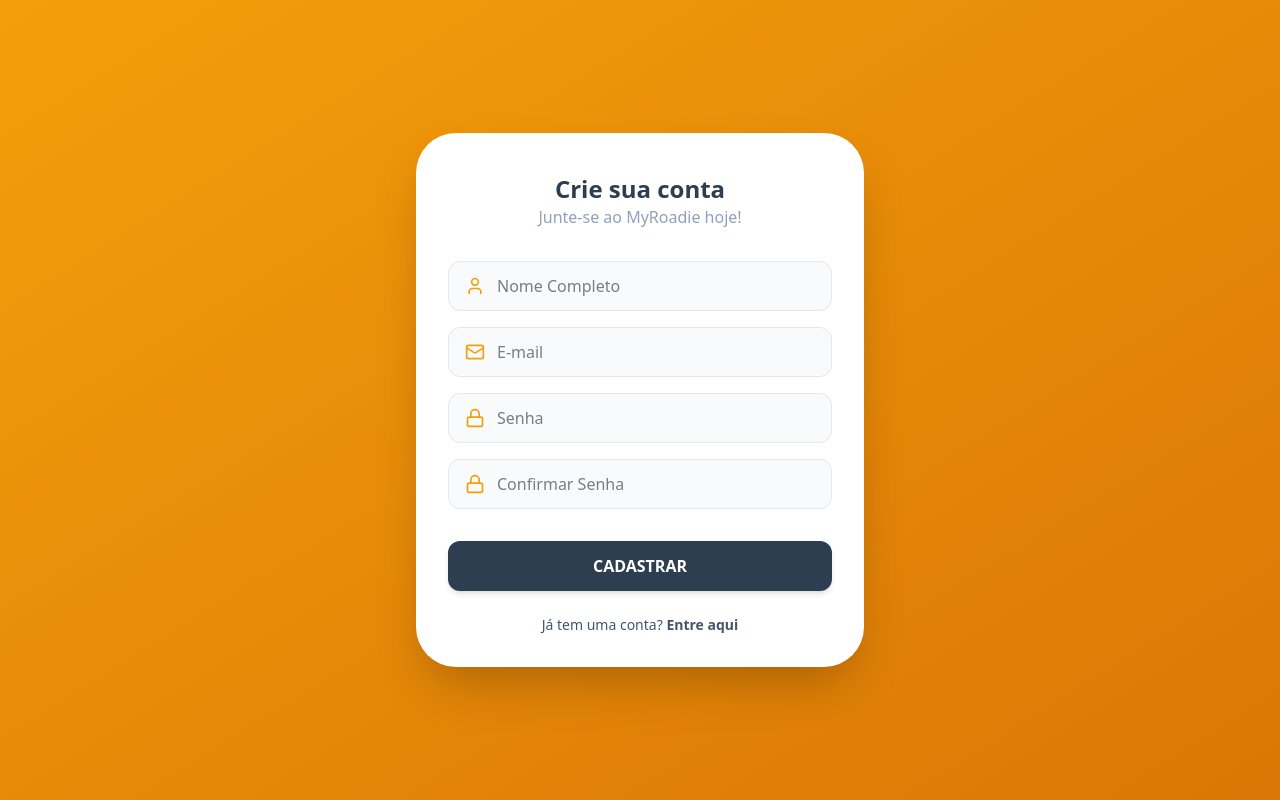
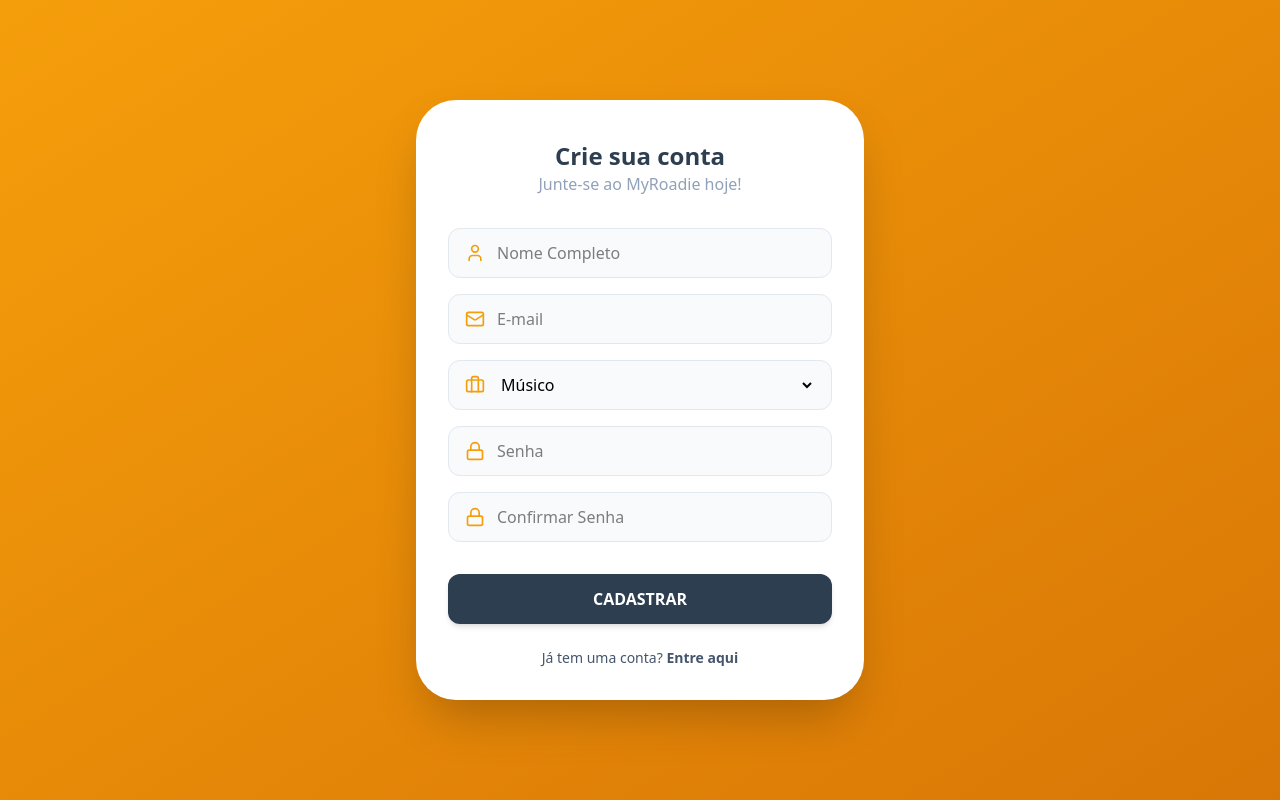
Before and after one commit to LucasDavid80/my-roadie-platform, a Next.js app in the folder frontend-web/: page /register in a window 1280 px wide. Built offline with nearby package versions, Linux system fonts and the light colour scheme; no server answers.

Commit message:
feat(auth): integrar cadastro web ao supabase auth e api nestjs (T1.2)

```diff
--- a/frontend-web/src/components/features/auth/RegisterForm.tsx
+++ b/frontend-web/src/components/features/auth/RegisterForm.tsx
@@ -1,37 +1,50 @@
 'use client';
 
+import { useState } from 'react';
 import { useForm } from 'react-hook-form';
 import { zodResolver } from '@hookform/resolvers/zod';
-import { Mail, Lock, User } from 'lucide-react';
+import { Mail, Lock, User, Briefcase } from 'lucide-react';
 import { registerSchema, RegisterFormData } from './register-schema';
 import { useRouter } from 'next/navigation';
 import { userService } from '@/services/user-service';
 
 export function RegisterForm() {
+    const [authError, setAuthError] = useState<string | null>(null);
     const router = useRouter();
     const { register, handleSubmit, formState: { errors, isSubmitting } } = useForm<RegisterFormData>({
         resolver: zodResolver(registerSchema),
+        defaultValues: {
+            role: 'MUSICIAN',
+        },
     });
 
     const onSubmit = async (data: RegisterFormData) => {
+        setAuthError(null);
         try {
             await userService.signUp(data);
             alert('Conta criada com sucesso! Agora faça seu login.');
             router.push('/login');
         } catch (error: unknown) {
-            if (typeof error === 'object' && error !== null) {
+            let message = 'Erro ao criar conta';
+            if (error instanceof Error) {
+                message = error.message;
+            } else if (typeof error === 'object' && error !== null) {
                 const err = error as Record<string, unknown>;
                 const response = err.response as { data?: { message?: string } } | undefined;
-                const message = response?.data?.message ?? 'Erro ao criar conta';
-                alert(message);
-            } else {
-                alert('Erro ao criar conta');
+                message = response?.data?.message ?? (err.message as string | undefined) ?? 'Erro ao criar conta';
             }
+            setAuthError(message);
         }
     };
 
     return (
         <form onSubmit={handleSubmit(onSubmit)} className="flex flex-col gap-4">
+            {authError && (
+                <div role="alert" className="p-3 bg-red-500/10 border border-red-500/30 text-red-500 text-sm rounded-xl text-center">
+                    {authError}
+                </div>
+            )}
+
             {/* NOME COMPLETO */}
             <div className="flex flex-col gap-1">
                 <div className="flex items-center gap-3 px-4 py-3 rounded-xl border border-slate-200 bg-slate-50 focus-within:bg-white focus-within:border-primary transition-all">
@@ -39,7 +52,6 @@ export function RegisterForm() {
                     <input
                         {...register('name')}
                         placeholder="Nome Completo"
-
                         className="flex-1 bg-transparent outline-none text-text-dark"
                     />
                 </div>
@@ -57,6 +69,22 @@ export function RegisterForm() {
                     />
                 </div>
                 {errors.email && <span className="text-xs text-red-500 ml-1">{errors.email.message}</span>}
+            </div>
+
+            {/* CARGO (ROLE) */}
+            <div className="flex flex-col gap-1">
+                <div className="flex items-center gap-3 px-4 py-3 rounded-xl border border-slate-200 bg-slate-50 focus-within:bg-white focus-within:border-primary transition-all">
+                    <Briefcase className="text-primary w-5 h-5" />
+                    <select
+                        {...register('role')}
+                        aria-label="Perfil de usuário"
+                        className="flex-1 bg-transparent outline-none text-text-dark cursor-pointer"
+                    >
+                        <option value="MUSICIAN">Músico</option>
+                        <option value="ROADIE">Roadie</option>
+                    </select>
+                </div>
+                {errors.role && <span className="text-xs text-red-500 ml-1">{errors.role.message}</span>}
             </div>
 
             {/* SENHA */}
@@ -87,13 +115,13 @@ export function RegisterForm() {
                 {errors.confirmPassword && <span className="text-xs text-red-500 ml-1">{errors.confirmPassword.message}</span>}
             </div>
 
-            {/* BOTÃO CADASTRAR (Cores Secondary conforme o Flutter) */}
+            {/* BOTÃO CADASTRAR */}
             <button
                 type="submit"
                 className="w-full h-12.5 bg-secondary text-white font-bold rounded-xl shadow-md hover:brightness-110 active:scale-[0.98] transition-all mt-4"
                 disabled={isSubmitting}
             >
-                CADASTRAR
+                {isSubmitting ? 'CADASTRANDO...' : 'CADASTRAR'}
             </button>
         </form>
     );
--- a/frontend-web/src/components/features/auth/register-schema.ts
+++ b/frontend-web/src/components/features/auth/register-schema.ts
@@ -4,7 +4,8 @@ export const registerSchema = z.object({
     name: z.string().min(3, 'Nome muito curto'),
     email: z.string().email('E-mail inválido'),
     password: z.string().min(6, 'A senha deve ter pelo menos 6 caracteres'),
-    confirmPassword: z.string()
+    confirmPassword: z.string(),
+    role: z.enum(['MUSICIAN', 'ROADIE']).default('MUSICIAN'),
 }).refine((data) => data.password === data.confirmPassword, {
     message: "As senhas não coincidem",
     path: ["confirmPassword"],
--- a/frontend-web/src/services/user-service.ts
+++ b/frontend-web/src/services/user-service.ts
@@ -5,21 +5,28 @@ import { UserEntity } from '@/types/user';
 
 export const userService = {
     signUp: async (data: RegisterFormData) => {
-        // 1. Registra no Supabase Auth (email + senha)
+        const userRole = data.role || 'MUSICIAN';
+        // 1. Registra no Supabase Auth (email + senha + metadata)
         const { data: authData, error } = await supabase.auth.signUp({
             email: data.email,
             password: data.password,
+            options: {
+                data: {
+                    name: data.name,
+                    role: userRole,
+                },
+            },
         });
 
         if (error) throw new Error(error.message);
         if (!authData.user) throw new Error('Erro ao criar conta no Supabase');
 
-        // 2. Cria o perfil no seu backend com o supabaseId retornado
+        // 2. Cria o perfil no backend NestJS com o supabaseId retornado
         const response = await api.post('/users', {
             name: data.name,
             email: data.email,
             supabaseId: authData.user.id, // ID gerado pelo Supabase
-            role: 'MUSICIAN',
+            role: userRole,
         });
 
         return response.data;
```
Also changed, not shown: 1 other file (tests, documents, lock files or other folders).
